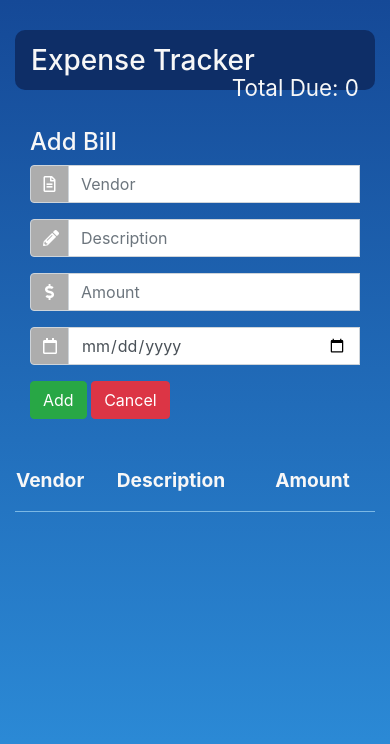
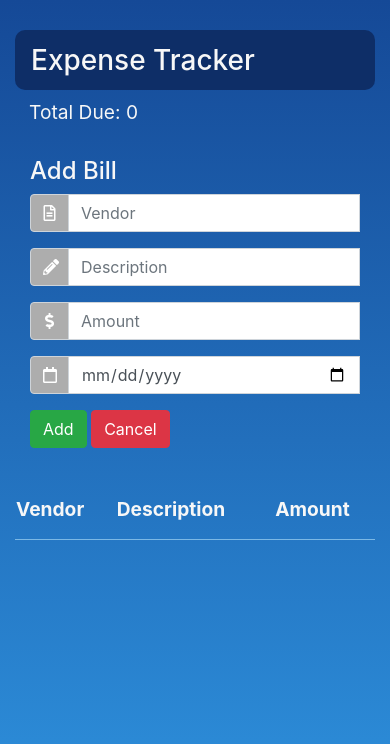
Before and after one commit to Christopher-Gustavsson/expense-tracker-js, a website: page public/index.html in a window 390 px wide. Drawn offline with nearby package versions, Linux system fonts and the light colour scheme; no server answers.

Commit message:
adjusted total expense to look better on mobile bills are now scrollable horizontally instead of being squeezed together

```diff
--- a/public/index.html
+++ b/public/index.html
@@ -20,14 +20,18 @@
 
 <div class="col-xs-12 col-lg-12">
     <div class="page-header media-heading col-xs-12 col-lg-12">
-        <!-- only show this element when the user isnt on mobile -->
+        <!-- Desktop -->
         <h1 class="d-none d-md-block col-lg-12">Expense Tracker
             <small class="col-lg-offset-6 float-right">Total Due: <span class="total-expense">0</span></small>
         </h1>
-        <!-- only show this element when the user gets to a mobile version -->
-        <h3 class="d-non d-sm-block d-md-none">Expense Tracker
-            <small class="col-xs-offset-9 float-right">Total Due: <span class="total-expense"> 0</span></small>
-        </h3>
+        <!-- Tablet -->
+        <div>
+            <h3 class="d-md-none">Expense Tracker
+                <small class="col-xs-offset-9 d-none d-sm-block float-right">Total Due: <span class="total-expense"> 0</span></small>
+            </h3>
+        </div>
+        <!-- Mobile -->
+        <small class="col-xs-offset-9 d-block d-sm-none">Total Due: <span class="total-expense"> 0</span></small>
     </div>
 
     <form class="main-form needs-validation" autocomplete="off" novalidate>
--- a/public/src/css/style.css
+++ b/public/src/css/style.css
@@ -95,3 +95,9 @@ th{
 .bill-list{
     min-width: 600px;
 }
+
+small:nth-child(3){
+    position: relative;
+    left: 14px;
+    font-size: 1.2rem;
+}
--- a/public/src/js/components/ExpenseTracker.js
+++ b/public/src/js/components/ExpenseTracker.js
@@ -34,6 +34,7 @@ class ExpenseTracker{
         this.DOMAreas = {
             totalExpenseLg: elementConfig.DOMAreas.totalExpenseLg,
             totalExpenseSm: elementConfig.DOMAreas.totalExpenseSm,
+            totalExpenseXs: elementConfig.DOMAreas.totalExpenseXs,
             mainForm: elementConfig.DOMAreas.mainForm,
             modalForm: elementConfig.DOMAreas.modalForm,
             billDisplayArea: elementConfig.DOMAreas.billDisplayArea,
@@ -204,6 +205,8 @@ class ExpenseTracker{
     getTotalExpenses(){
         const domElementLg = this.DOMAreas.totalExpenseLg;
         const domElementSm = this.DOMAreas.totalExpenseSm;
+        const domElementXs = this.DOMAreas.totalExpenseXs;
+
         let total = 0;
 
         for (let index = 0; index < this.allBills.length; index++){
@@ -212,6 +215,7 @@ class ExpenseTracker{
 
         domElementLg.innerText = total.toFixed(2);
         domElementSm.innerText = total.toFixed(2);
+        domElementXs.innerText = total.toFixed(2);
     }
 
     cancelBill(){
--- a/public/src/js/main.js
+++ b/public/src/js/main.js
@@ -31,6 +31,7 @@ function startApp(){
         DOMAreas: {
             totalExpenseLg: document.querySelectorAll('.total-expense')[0],
             totalExpenseSm: document.querySelectorAll('.total-expense')[1],
+            totalExpenseXs: document.querySelectorAll('.total-expense')[2],
             mainForm: document.querySelectorAll('.needs-validation')[0],
             modalForm: document.querySelectorAll('.needs-validation')[1],
             billDisplayArea: document.getElementById('display-area'),
```
